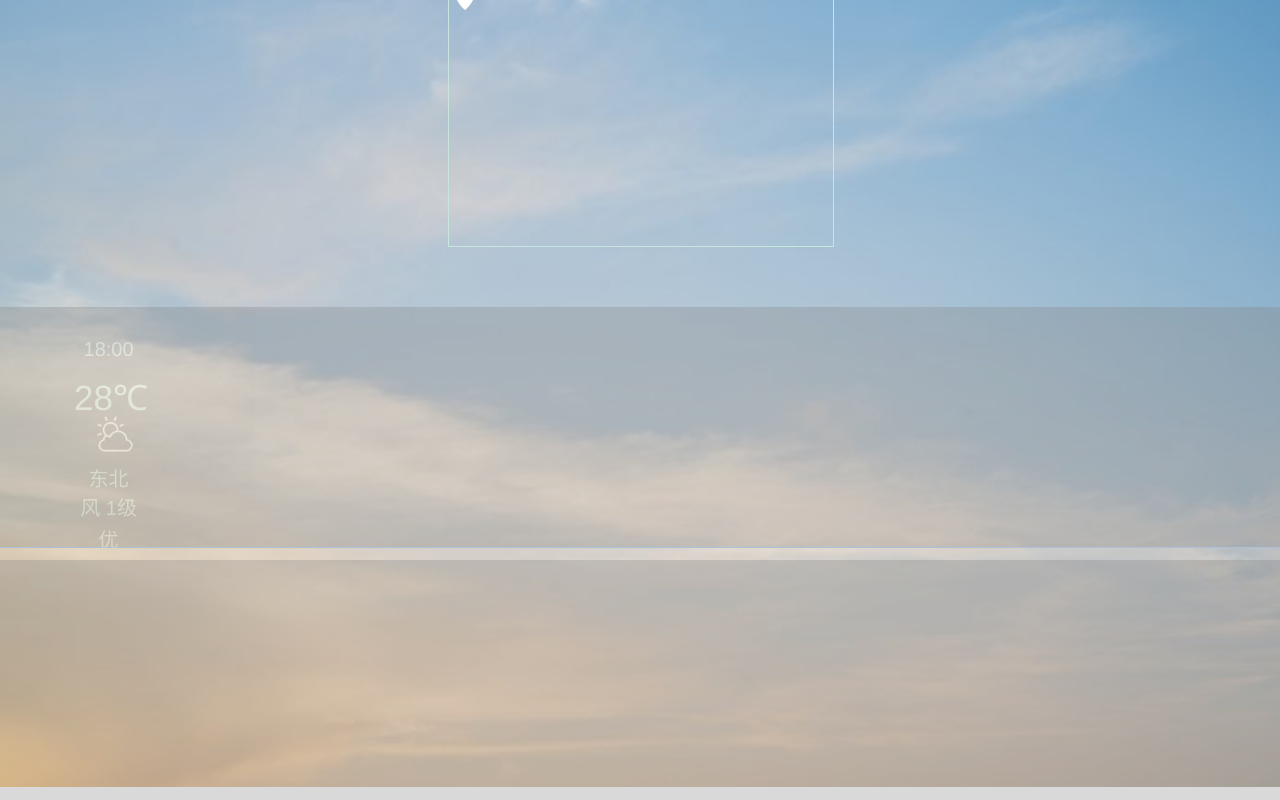
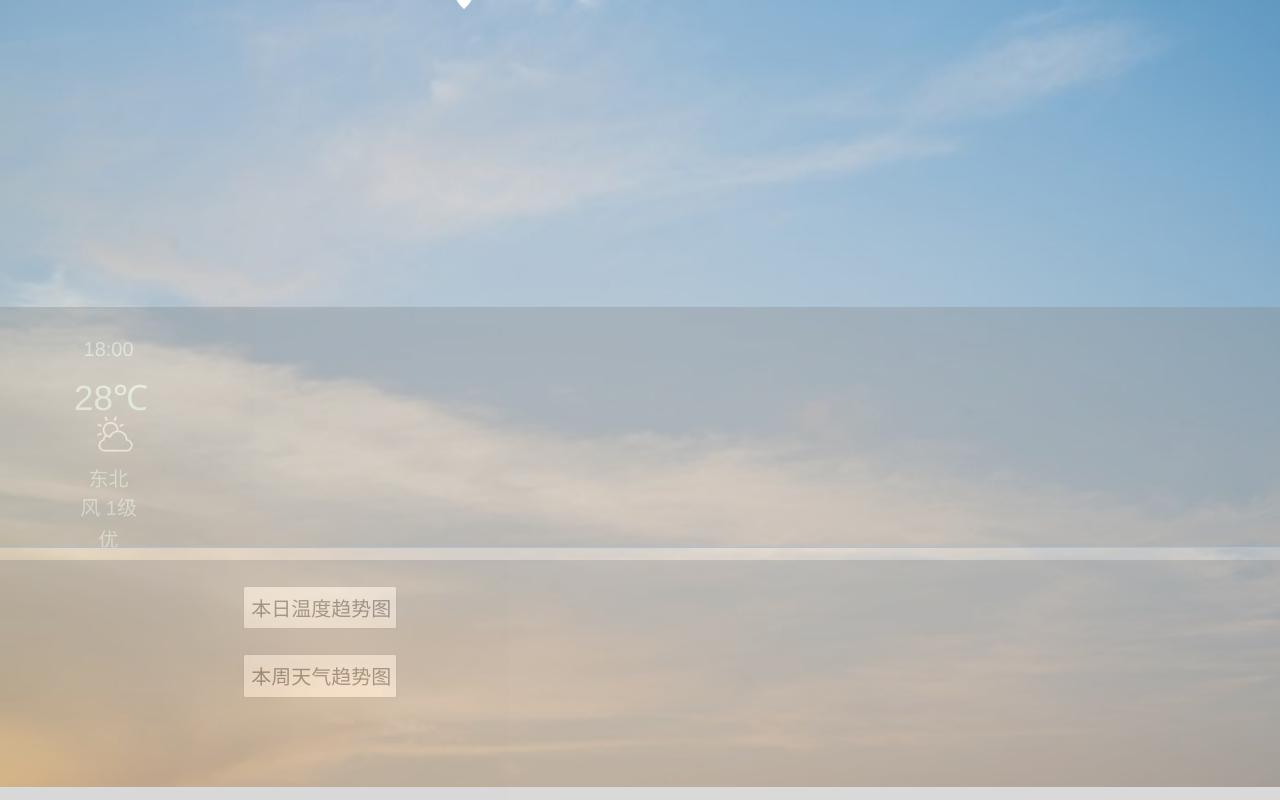
Before and after one commit to fire-g/stars, a Vue app in the folder stars-view/: page / in a window 1280 px wide. Shown: the part 413-1213 px from the top of the page. Built offline with nearby package versions, Linux system fonts and the light colour scheme.

Commit message:
界面
增加趋势图跳转页面

```diff
--- a/stars-view/src/App.vue
+++ b/stars-view/src/App.vue
@@ -73,7 +73,7 @@ export default {
     height: 80%;
     margin-left: 35%;
     margin-top: 5%;
-    border: solid 1px #c6e6de;
+    border: solid 0px #c6e6de;
   }
 
   *,body,html{
@@ -91,4 +91,18 @@ export default {
     padding-top: 10px;
   }
 
+  #weather-trend{
+    width: 40%;
+    height: 90%;
+    float: left;
+    margin-left: 5%;
+  }
+
+  #system-propose{
+    width: 40%;
+    height: 90%;
+    float: right;
+    margin-right: 5%;
+  }
+
 </style>
--- /dev/null
+++ b/stars-view/src/components/DayTrend.vue
@@ -0,0 +1,11 @@
+<template>
+  <h1>This is DayTrend...</h1>
+</template>
+
+<script>
+
+</script>
+
+<style scoped>
+
+</style>
--- a/stars-view/src/components/HelloWorld.vue
+++ b/stars-view/src/components/HelloWorld.vue
@@ -60,8 +60,18 @@
         </ul>
       </div>
     </div>
+
     <div id="link-two"></div>
-    <div id="weather-content2"></div>
+
+    <div id="weather-content2">
+      <div id="weather-trend">
+        <input class="day-trend" type="button" value="本日温度趋势图" onclick="window.location.href='/day-trend'">
+        <input class="week-trend" type="button" value="本周天气趋势图" onclick="window.location.href='/week-trend'">
+
+        <!-- <router-link to="/">小广告专用</router-link> -->
+      </div>
+      <div id="system-propose"></div>
+    </div>
   </div>
 </template>
 
--- /dev/null
+++ b/stars-view/src/components/WeekTrend.vue
@@ -0,0 +1,11 @@
+<template>
+  <h1>This is WeekTrend...</h1>
+</template>
+
+<script>
+
+</script>
+
+<style scoped>
+
+</style>
--- a/stars-view/src/css/index.css
+++ b/stars-view/src/css/index.css
@@ -118,3 +118,21 @@
   padding-top: 5px;
   text-align: center;
 }
+
+.day-trend{
+  width: 30%;
+  height: 20%;
+  font-size: 20px;
+  margin-top: 5%;
+  margin-left: 35%;
+  vertical-align: center;
+}
+
+.week-trend{
+  width: 30%;
+  height: 20%;
+  font-size: 20px;
+  margin-top: 5%;
+  margin-left: 35%;
+  vertical-align: center;
+}
--- a/stars-view/src/router/index.js
+++ b/stars-view/src/router/index.js
@@ -1,6 +1,8 @@
 import Vue from 'vue'
 import Router from 'vue-router'
 import HelloWorld from '../components/HelloWorld'
+import DayTrend from '../components/DayTrend'
+import WeekTrend from '../components/WeekTrend'
 
 Vue.use(Router)
 
@@ -11,6 +13,16 @@ export default new Router({
       path: '/',
       name: 'HelloWorld',
       component: HelloWorld
+    },
+    {
+      path: '/day-trend',
+      name: 'DayTrend',
+      component: DayTrend
+    },
+    {
+      path: '/week-trend',
+      name: 'WeekTrend',
+      component: WeekTrend
     }
   ]
 })
```
